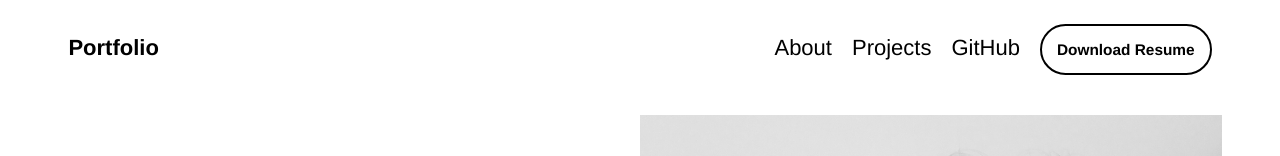
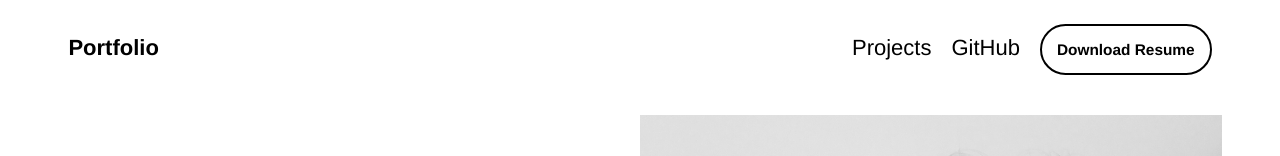
Before and after one commit to clarkenewsh/portfolio-site, a Vue app: page / in a window 1280 px wide. Shown: the top 156 px of the page. Built offline with nearby package versions, Linux system fonts and the light colour scheme.

Commit message:
about link removed

```diff
--- a/src/components/Nav.vue
+++ b/src/components/Nav.vue
@@ -2,7 +2,6 @@
    <nav>
        <ul>
            <li><a id="brand" href="#">Portfolio</a></li>
-           <li><a href="#projects">About</a></li>
            <li><a href="#projects">Projects</a></li>
            <li><a href="https://github.com/clarkenewsh">GitHub</a></li>
            <li><a class="download-cta-button" href="">Download Resume</a></li>
```
